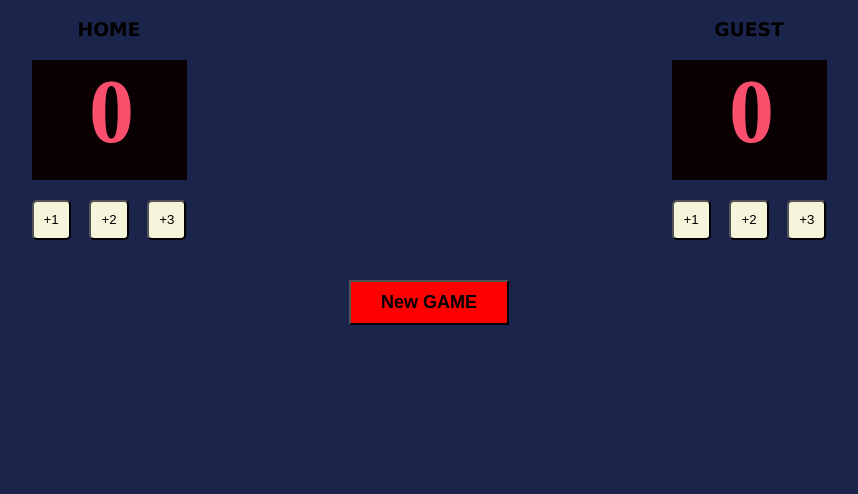
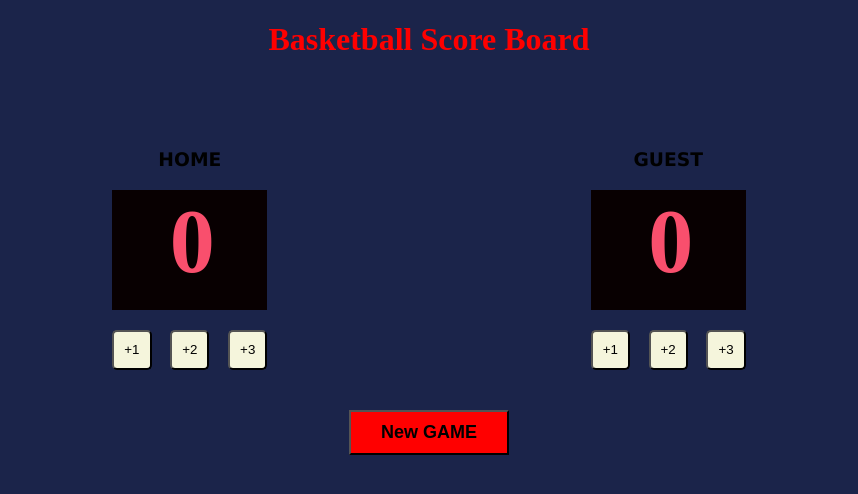
Before and after one commit to Enemaki/Basketball-score-board, a plain HTML site: page index.html in a window 1280 px wide. Shown: the whole page, without its empty margins (211-1069 px from the left). Drawn offline with Linux system fonts and the light colour scheme.

Commit message:
Made whole changes to the project

```diff
--- a/index.css
+++ b/index.css
@@ -5,7 +5,8 @@ body {
 
 .container {
     display: flex;
-    justify-content: space-around;
+    justify-content: space-evenly;
+    margin-top: 50px;
 }
 #board {
     background-color: #080001;
@@ -50,3 +51,10 @@ body {
     font-weight: bold;
     font-size: large;
 }
+#header {
+    display: flex;
+    justify-content: center;
+}
+#header h1 {
+    color: red;
+}
--- a/index.html
+++ b/index.html
@@ -3,6 +3,9 @@
         <link rel="stylesheet" href="index.css">
     </head>
     <body>
+        <div id="header">
+            <h1>Basketball Score Board</h1>
+        </div>
         <div class="container">
             <div>
                 <h3 class="head-txt">HOME</h3>
```
Also changed, not shown: index.js (line endings or trailing spaces).
